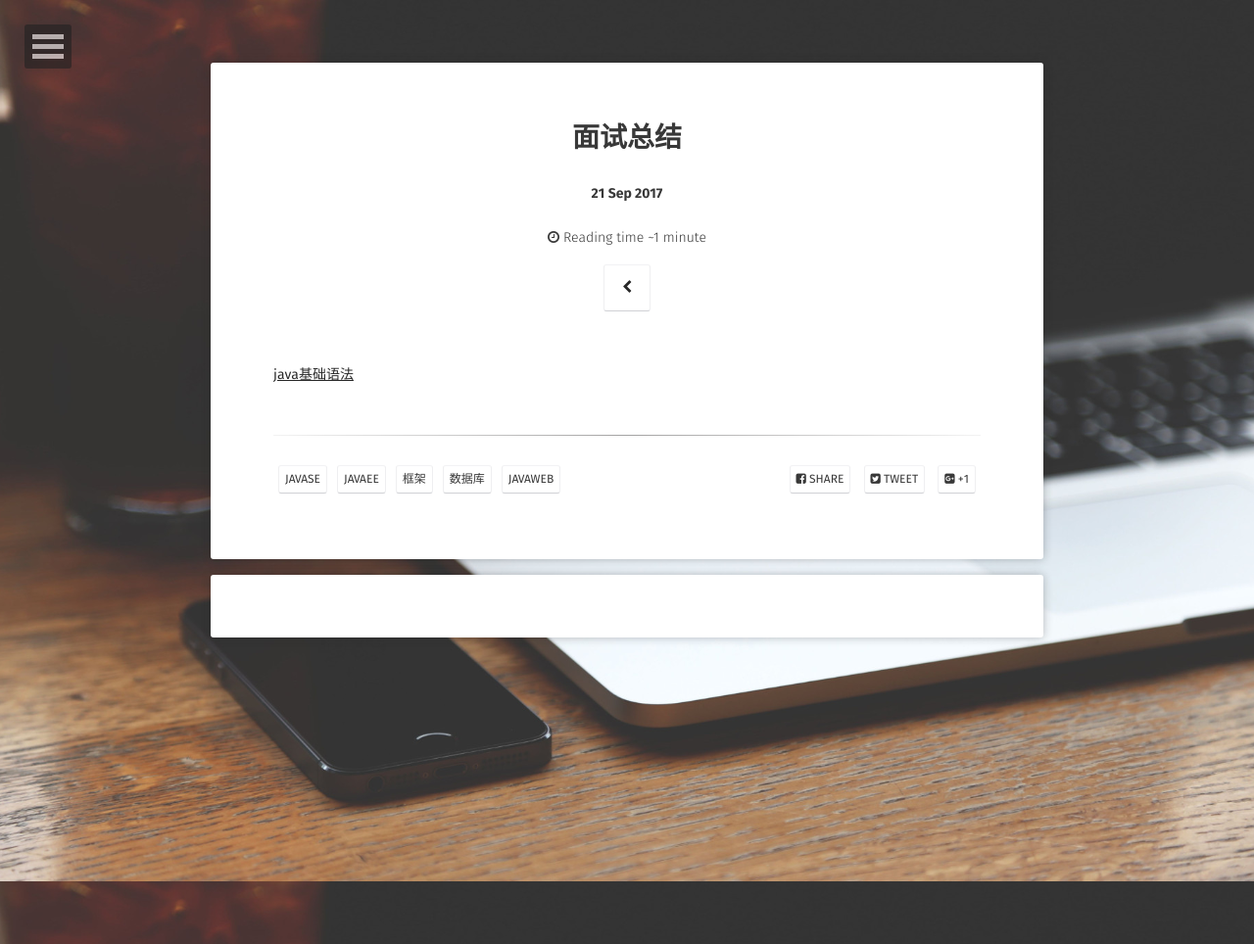
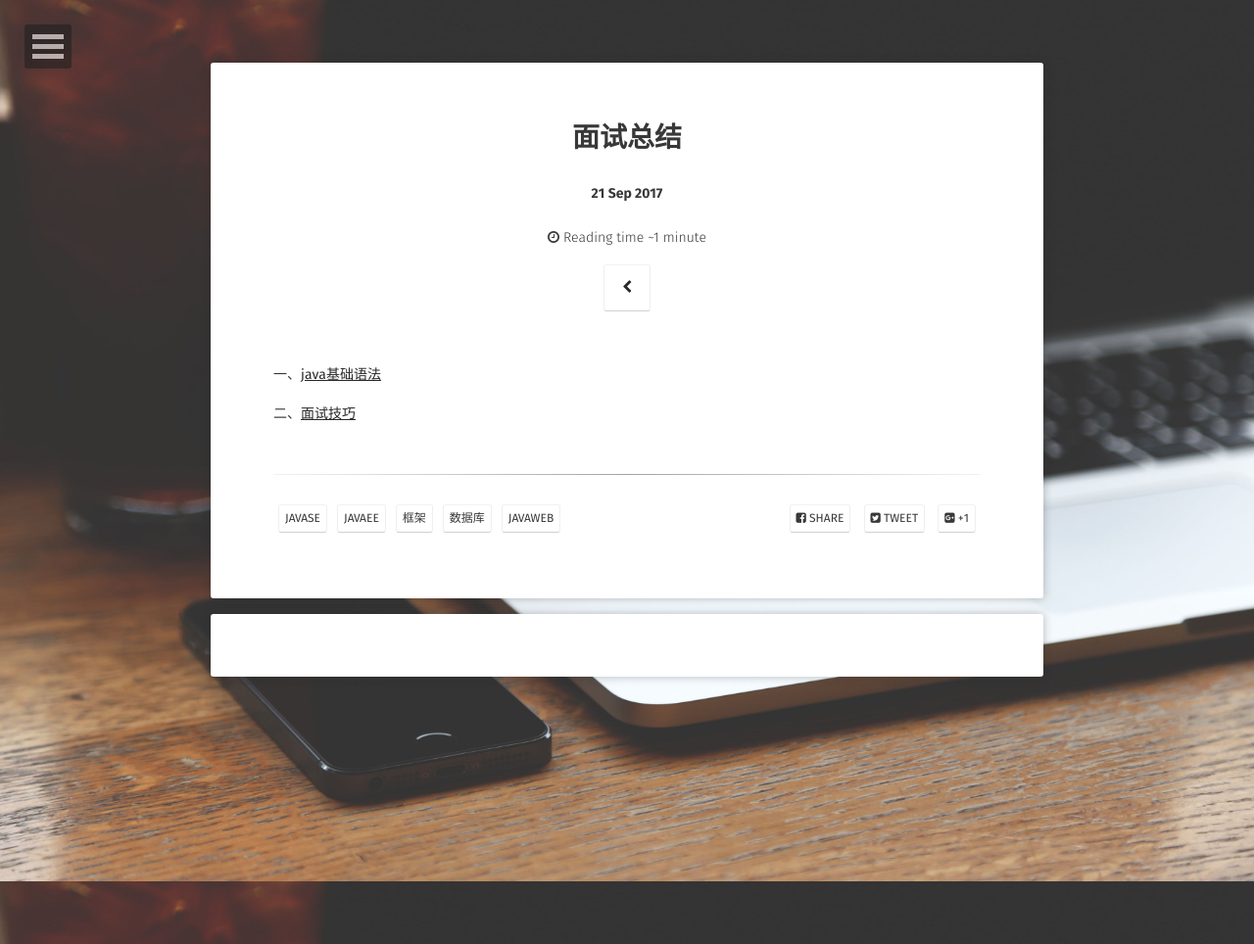
Before and after one commit to jackieliutao/javaStudyRoute, a Jekyll site: the page built from _posts/2017-09-18-面试总结.md, in a window 1280 px wide. Shown: the whole page at 98% size. Built offline with Jekyll 4.4.1, drawn with Linux system fonts in a browser that asks for light colours; some web fonts are replaced; comment, search, counter and statistics services are not loaded.

Commit message:
update
update

```diff
--- a/_posts/2017-09-18-面试总结.md
+++ b/_posts/2017-09-18-面试总结.md
@@ -12,4 +12,6 @@ tag:
 comments: true
 ---
 
-[java基础语法](https://jackieliutao.github.io/javaStudyRoute/pages/interview/interview-basicGrammer/)
+一、[java基础语法](https://jackieliutao.github.io/javaStudyRoute/pages/interview/interview-basicGrammer/)
+
+二、[面试技巧](https://jackieliutao.github.io/javaStudyRoute/pages/interview/interview-skills/)
```
